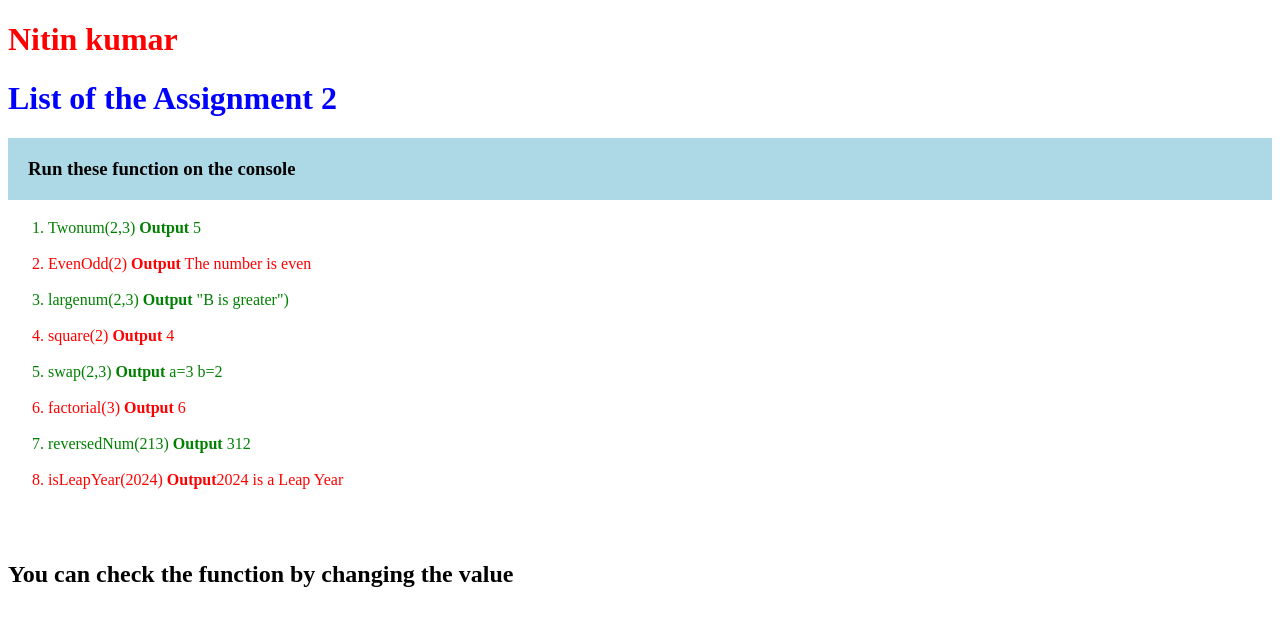
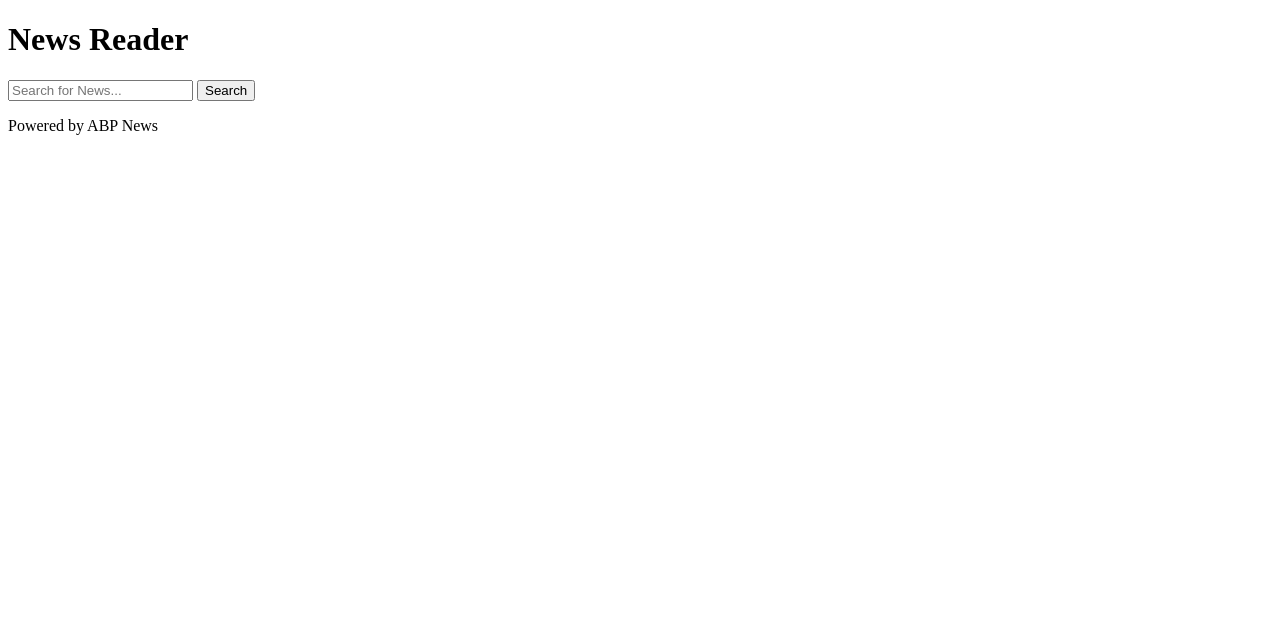
Before and after one commit to prajapatinitin853/TraningAssignment, a plain HTML site: page index.html in a window 1280 px wide. Drawn offline with Linux system fonts and the light colour scheme.

Commit message:
Update index.html

```diff
--- a/index.html
+++ b/index.html
@@ -1,40 +1,39 @@
 <!DOCTYPE html>
 <html lang="en">
 <head>
-  <meta charset="UTF-8">
-  <meta name="viewport" content="width=device-width, initial-scale=1.0">
-  <title>Introduction Page</title>
+    <meta charset="UTF-8">
+    <meta name="viewport" content="width=device-width, initial-scale=1.0">
+    <title>
+        Something Generator
+    </title>
+    <link rel="stylesheet" href="index.css">
 </head>
 <body>
-  <h1 style="color:red">Nitin kumar</h1>
+    <div id="main-div">
 
-  <h1 >List of the Assignment 2</h1>
-  <h3  class="my-element"  >Run these function on the console </h3>
-  <ol>
-    <li style="color:green" >Twonum(2,3) <b>Output</b> 5</li><br>
-    <li style="color:red">EvenOdd(2) <b>Output</b> The number is even </li><br>
-    <li style="color:green">largenum(2,3) <b>Output</b> "B is greater")</li><br>
-    <li style="color:red">square(2) <b>Output</b> 4</li><br>
-    <li style="color:green">swap(2,3) <b>Output</b> a=3 b=2</li><br>
-    <li style="color:red" > factorial(3) <b>Output</b> 6</li><br>
-    <li style="color:green" >reversedNum(213) <b>Output</b> 312</li><br>
-    <li style="color:red" > isLeapYear(2024) <b>Output</b>2024 is a Leap Year </li><br>
-  </ol><br>
-  <h2 class="your-element" >You can check the function by changing the value</h2>
-  <style>
-    .my-element {
-  background-color: lightblue;
-  padding: 20px;
-}
-    h1{
-      color:blue;}
 
-.my-element:hover {
-  background-color: darkblue;
-  color: white;
-}
+   <div id = "first-div">
+    <!-- header for searching the movies -->
+    <header>
+        <h1 id="title">News Reader</h1>
+        <div>
+            <input type="text" id="search-box" placeholder="Search for News...">
+            <button id="search-btn">Search</button>
+        </div>
+    </header>
+    <!-- /body for list for the suggesttion  -->
 
-  </style>
-  <script src="ass2.js"></script>
+        <div id="movie-list" class="movie-list">
+        </div>
+
+    </div>
+    <!-- footer of the movie lottera -->
+    <div id="second-div">
+     <footer>
+        <p id="footer">Powered by ABP News</p>
+     </footer>
+     </div>
+     </div>
+    <script src="index.js"></script>
 </body>
 </html>
```
